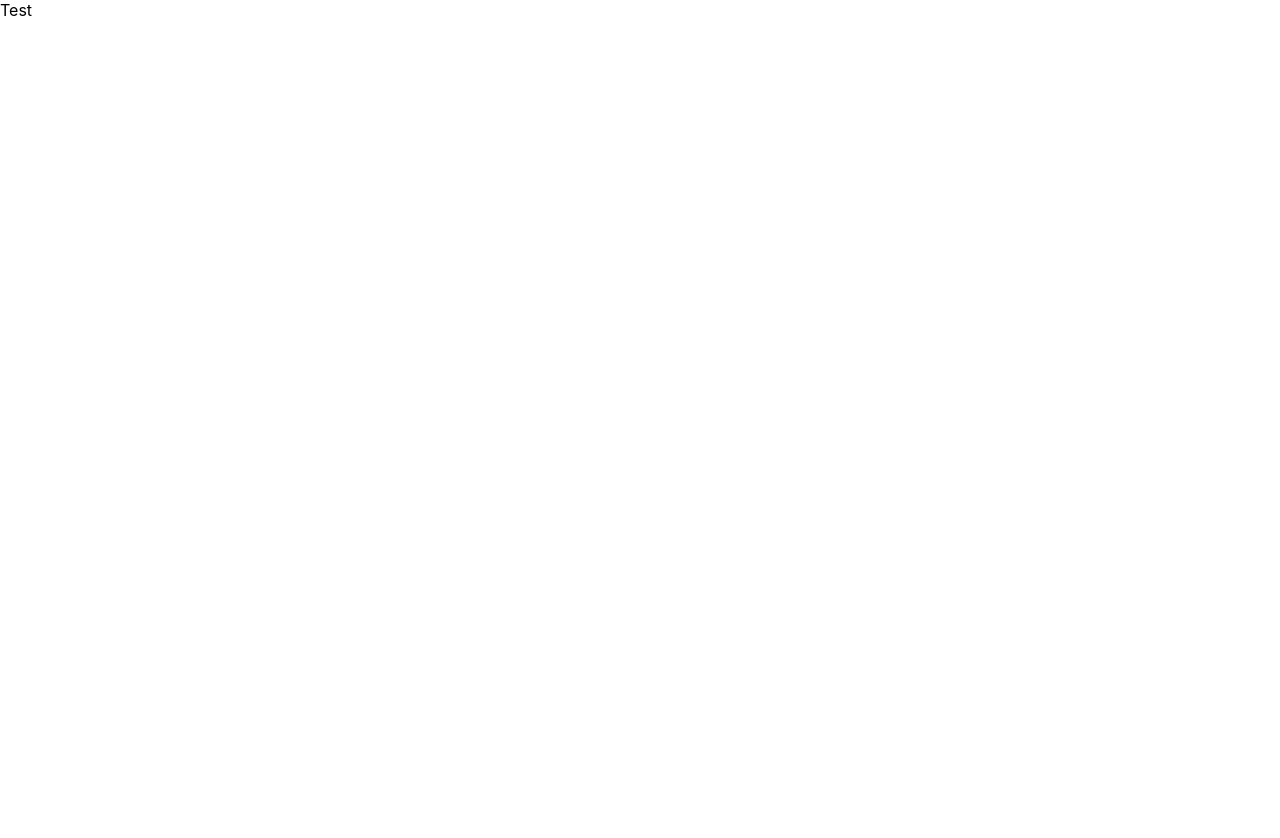
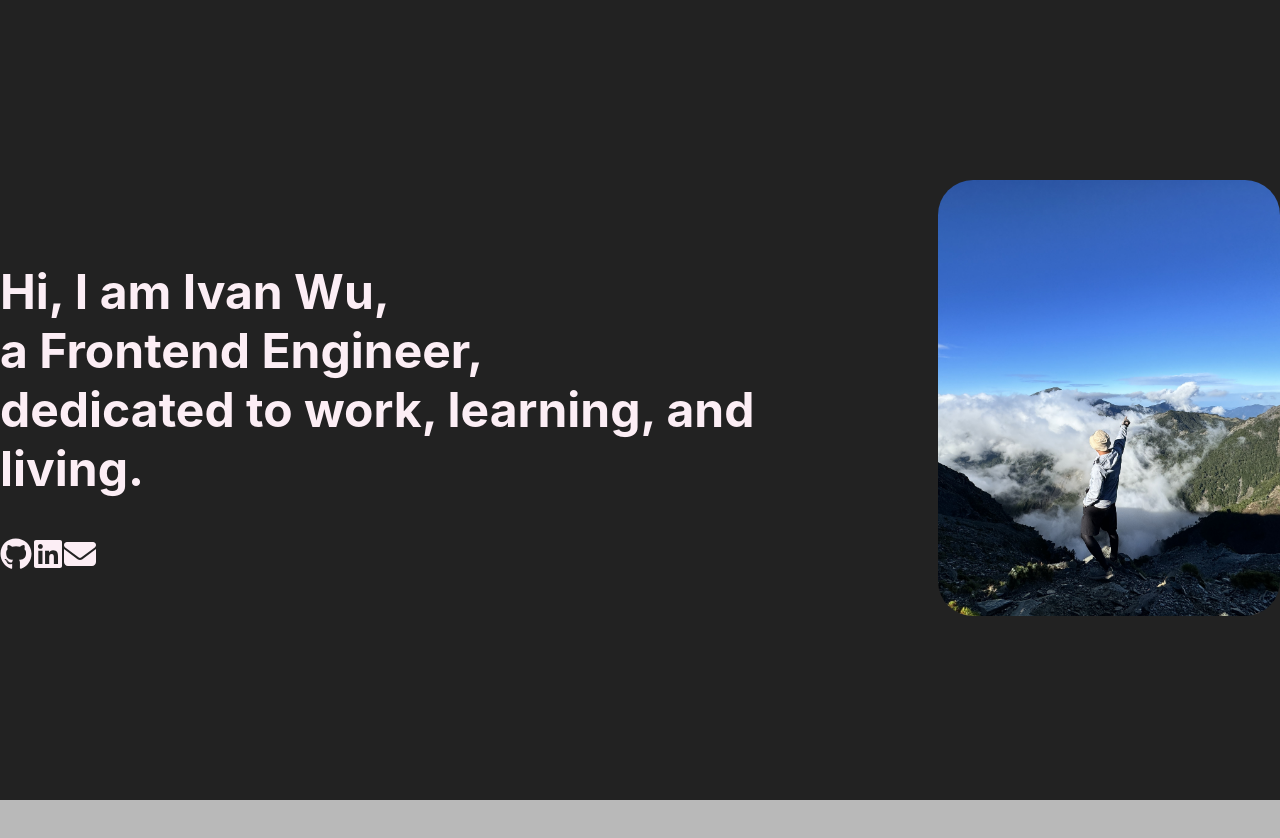
Before and after one commit to WuIFan/WuIFan.github.io, a React app: page / in a window 1280 px wide. Shown: the top 838 px of the page. Before the commit the page ends 800 px from the top, so only its background shows below. Built offline with nearby package versions, Linux system fonts and the light colour scheme.

Commit message:
feat: home introduction

```diff
--- a/package.json
+++ b/package.json
@@ -40,6 +40,7 @@
     "jest": "^27.4.3",
     "jest-resolve": "^27.4.2",
     "jest-watch-typeahead": "^1.0.0",
+    "lodash": "^4.17.21",
     "mini-css-extract-plugin": "^2.4.5",
     "postcss": "^8.4.4",
     "postcss-flexbugs-fixes": "^5.0.2",
@@ -52,6 +53,7 @@
     "react-app-polyfill": "^3.0.0",
     "react-dev-utils": "^12.0.1",
     "react-dom": "^18.3.1",
+    "react-icons": "^5.2.1",
     "react-refresh": "^0.11.0",
     "react-router-dom": "^6.23.1",
     "resolve": "^1.20.0",
--- a/src/App.js
+++ b/src/App.js
@@ -1,6 +1,7 @@
 import { BrowserRouter, Routes, Route } from 'react-router-dom';
 import Home from './pages/home';
 import Playground from './pages/playground';
+import './base.css';
 
 function App() {
   return (
--- /dev/null
+++ b/src/base.css
@@ -0,0 +1,7 @@
+:root {
+    --main-bg-color: #222222;
+    --secondary-bg-color: #b9b9b9;
+    --main-font-color: #fceef5;
+    --secondary-font-color: #454f5e;
+    --main-point-font-color: #f4a7ba;
+}
--- /dev/null
+++ b/src/pages/home/configs.js
@@ -0,0 +1,6 @@
+export default {
+  introduce: {
+    text: 'Hi, I am Ivan Wu,\na Frontend Engineer,\ndedicated to work, learning, and living.',
+    image: require('../../assets/IMG_2017_02.JPG'),
+  },
+};
--- /dev/null
+++ b/src/pages/home/index.css
@@ -0,0 +1,35 @@
+section {
+    height: 100vh;
+}
+
+section:nth-child(odd) {
+    background-color: var(--main-bg-color);
+}
+
+section:nth-child(even) {
+    background-color:  var(--secondary-bg-color);
+}
+
+.iw-home-introduce--container {
+    display: flex;
+    flex-direction: row;
+    align-items: center;
+    justify-content: center;
+    height: 100vh;
+}
+
+.iw-home-introduce--text {
+    white-space: pre-wrap;
+    color: var(--main-font-color);
+    font-size: 32px;
+}
+
+.iw-home-introduce--image {
+    width: 350px;
+    margin-left: 50px;
+}
+
+.iw-home-introduce--image img {
+    width: 100%;
+    border-radius: 35px;
+}
--- a/src/pages/home/index.jsx
+++ b/src/pages/home/index.jsx
@@ -1,9 +1,28 @@
 import React from 'react';
+import './index.css';
+import configs from './configs';
+import { FaGithub, FaLinkedin, FaEnvelope } from 'react-icons/fa6';
 
 export default function Home() {
+  console.log('#', configs.introduce);
   return (
     <div>
-      <div>Test</div>
+      <section>
+        <div className="iw-home-introduce--container">
+          <div className="iw-home-introduce--text">
+            <h1>{configs.introduce.text}</h1>
+            <FaGithub />
+            <FaLinkedin />
+            <FaEnvelope />
+          </div>
+          <div className="iw-home-introduce--image">
+            <img alt="iw" src={configs.introduce.image} />
+          </div>
+        </div>
+      </section>
+      <section>
+        <div></div>
+      </section>
     </div>
   );
 }
```
Also changed, not shown: config/jest/babelTransform.js (deleted, +0 -29 lines), config/jest/cssTransform.js (deleted, +0 -14 lines), config/jest/fileTransform.js (deleted, +0 -40 lines), src/setupTests.js (deleted, +0 -5 lines), src/assets/IMG_2017_02.JPG (added), 1 other file (tests, documents, lock files or other folders).
